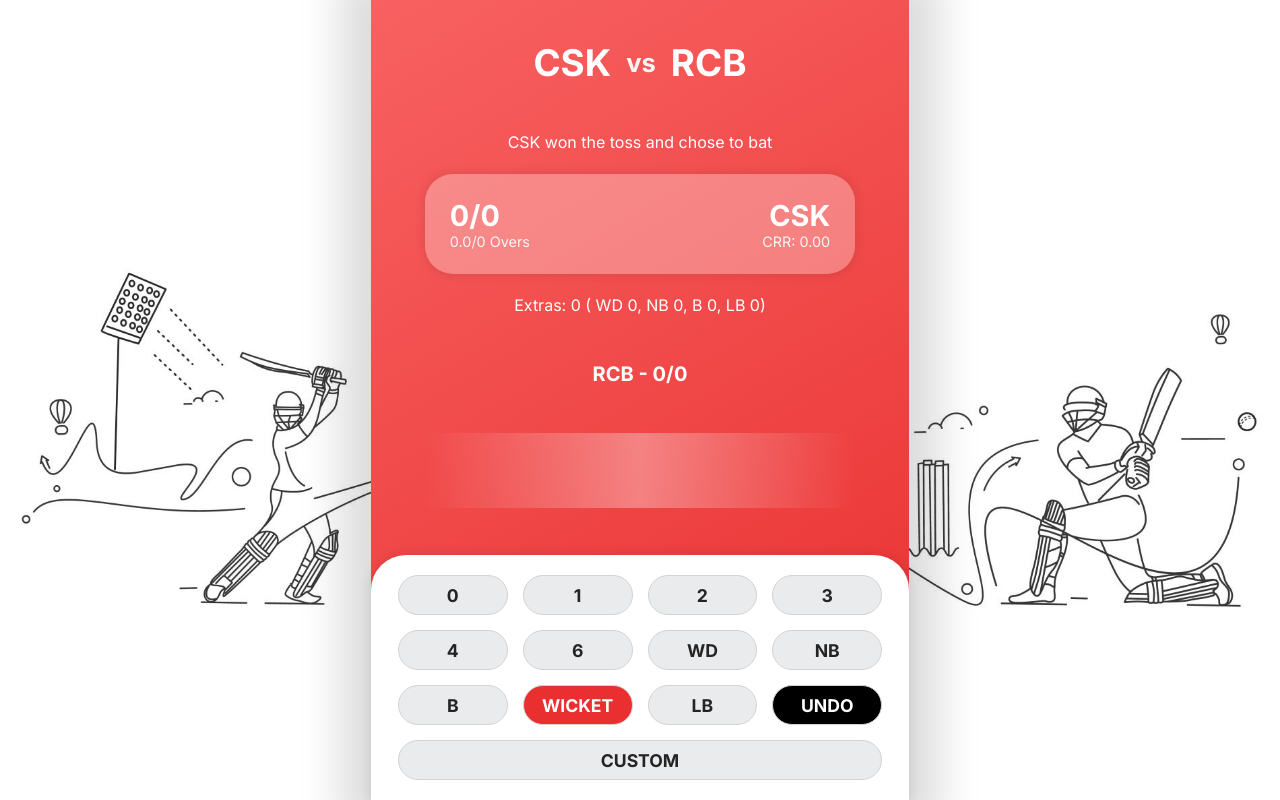
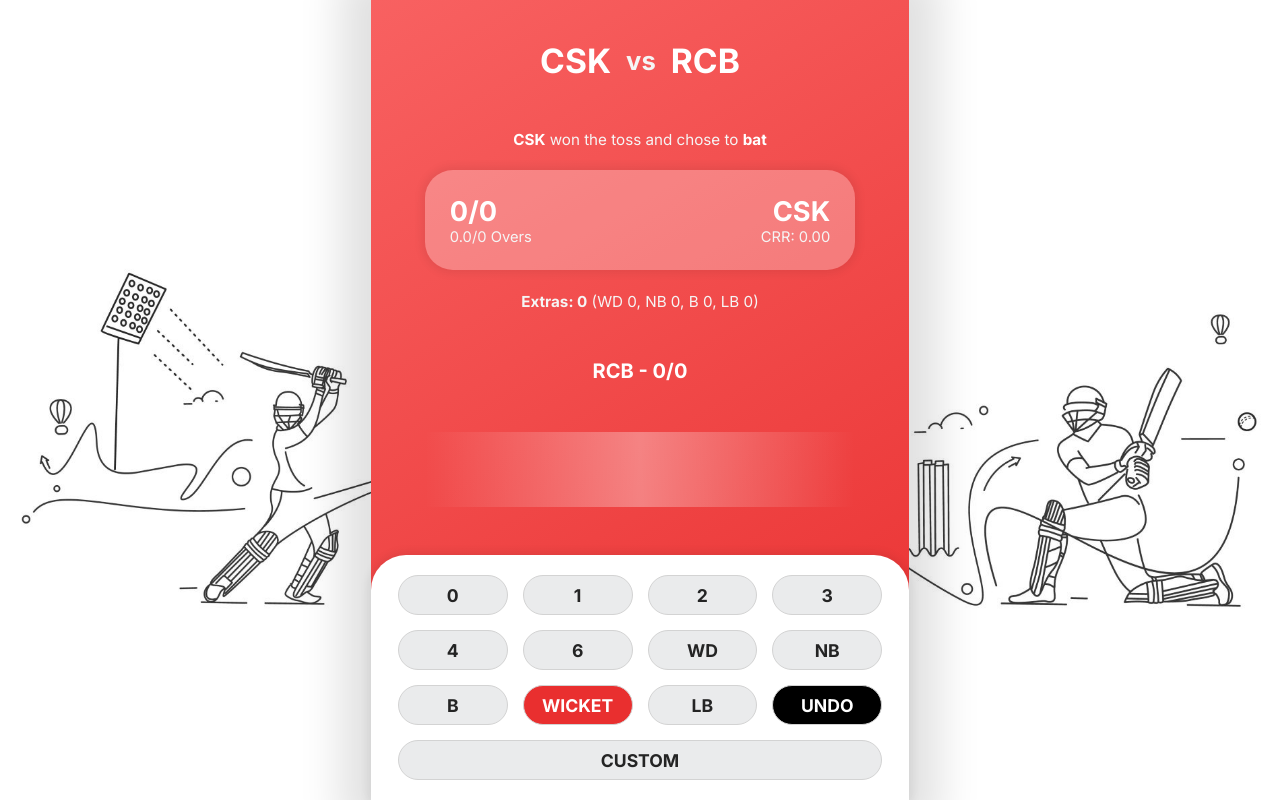
Before and after one commit to prathameshgaikwad/Innings-Legacy, a plain HTML site: page index.html in a window 1280 px wide. Drawn offline with Linux system fonts and the light colour scheme.

Commit message:
UI improvements

```diff
--- a/index.html
+++ b/index.html
@@ -79,10 +79,9 @@
           </div>
         </section>
         <p class="details" id="extras-details">
-          Extras:
-          <span id="extras-total">0</span>
+          <strong>Extras: <span id="extras-total">0</span></strong>
           <span id="extras-count"
-            >( WD <span id="wide-count">0</span>, NB
+            >(WD <span id="wide-count">0</span>, NB
             <span id="no-ball-count">0</span>, B <span id="bye-count">0</span>,
             LB <span id="leg-bye-count">0</span>)
           </span>
--- a/styles.css
+++ b/styles.css
@@ -1,3 +1,8 @@
+:root {
+  --primary-color: #e92f2f;
+  --primary-variant: #f86161;
+}
+
 * {
   margin: 0;
   padding: 0;
@@ -43,12 +48,16 @@
   max-width: 538px;
   min-width: 320px;
   height: 100vh;
-  background: linear-gradient(150deg, #f86161, #e92f2f);
+  background: linear-gradient(
+    150deg,
+    var(--primary-variant),
+    var(--primary-color)
+  );
   display: flex;
   flex-direction: column;
   text-align: center;
   justify-content: space-between;
-  box-shadow: 0 0 40px 30px rgba(0, 0, 0, 0.14);
+  box-shadow: 0 0 40px 30px rgba(0, 0, 0, 0.12);
 }
 
 /* ----------------------------------- TEAM 1 vs TEAM 2 header --------------------------------------- */
@@ -73,13 +82,19 @@
 }
 
 .details {
+  color: whitesmoke;
+  font-size: 0.9rem;
+}
+
+#toss-winner,
+#toss-choice {
+  font-weight: bold;
   color: white;
-  font-size: 0.9rem;
 }
 
 @media (min-width: 539px) {
   .team-name {
-    font-size: 2.3rem;
+    font-size: 2.1rem;
   }
 
   .vs {
@@ -87,14 +102,14 @@
   }
 
   .details {
-    font-size: 1rem;
+    font-size: 0.95rem;
   }
 }
 
 /* ------------------------------------- SCORECARD -------------------------------------------------*/
 
 .scorecard {
-  background-color: rgba(255, 255, 255, 0.3);
+  background-color: rgba(255, 255, 255, 0.28);
   width: 80%;
   height: 92px;
   margin: 0 auto;
@@ -146,11 +161,11 @@
   }
 
   .top {
-    font-size: 1.8rem;
+    font-size: 1.7rem;
   }
 
   .bottom {
-    font-size: 0.9rem;
+    font-size: 0.92rem;
   }
 
   #opponent-score {
@@ -246,7 +261,7 @@
 }
 
 #btn-wicket {
-  background-color: #e92f2f;
+  background-color: var(--primary-color);
   color: white;
 }
 
@@ -314,7 +329,7 @@
 }
 
 .close:hover {
-  color: #e92f2f;
+  color: var(--primary-color);
 }
 
 @media (min-width: 539px) {
```
